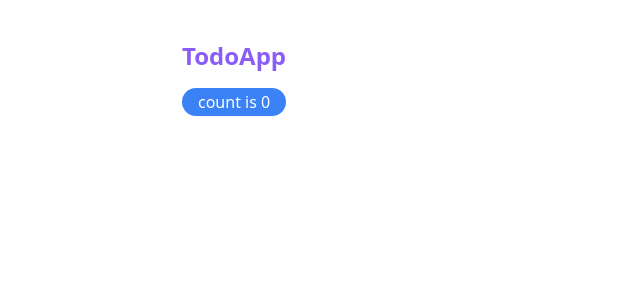
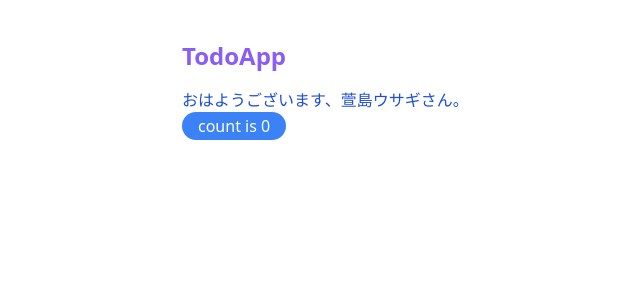
Before and after one commit to ai10pro/react-todo-app, a React (Vite) app: page / in a window 1280 px wide. Shown: the top 300 px of the page, without its empty margins (122-762 px from the left). Built offline with nearby package versions, Linux system fonts and the light colour scheme.

Commit message:
update 1 file and create 1 file

```diff
--- a/src/App.tsx
+++ b/src/App.tsx
@@ -1,7 +1,7 @@
 import { useState } from "react";
+import WelcomeMessage from "./WelcomeMessage";
 
 const App = () => {
-  const hoge = "Hoge";
   const [count, setCount] = useState(0);
   const countUp = () => {
     const newCount = count + 1;
@@ -10,6 +10,7 @@ const App = () => {
   return (
     <div className="mx-4 mt-10 max-w-2xl md:mx-auto">
       <h1 className="mb-4 text-2xl font-bold text-violet-500">TodoApp</h1>
+      <WelcomeMessage name="萱島ウサギ" />
       <button
         className="cursor-not-allowed rounded-full bg-blue-500 px-4 py-0.5 text-white hover:bg-blue-700"
         onClick={countUp}
--- /dev/null
+++ b/src/WelcomeMessage.tsx
@@ -0,0 +1,26 @@
+import React from "react";
+
+// 引数の型を定義
+// Propsという名前で定義することが一般的です。
+type Props = {
+  name: string;
+};
+
+// WelcomeMessage という関数コンポーネントの定義
+// 関数コンポーネントはパスカルケースで名前を設定します。
+const WelcomeMessage = (props: Props) => {
+  // いわゆる普通のロジックを記述する
+  const currentTime = new Date();
+  const greeting =
+    currentTime.getHours() < 12 ? "おはようございます" : "こんにちは";
+
+  //【重要!】JSX構文で描いた「JSX要素」を return で返す
+  return (
+    <div className="text-blue-700">
+      {greeting}、{props.name}さん。
+    </div>
+  );
+};
+
+// 他のファイルで WelcomeMessage を import できるようにする
+export default WelcomeMessage;
```
